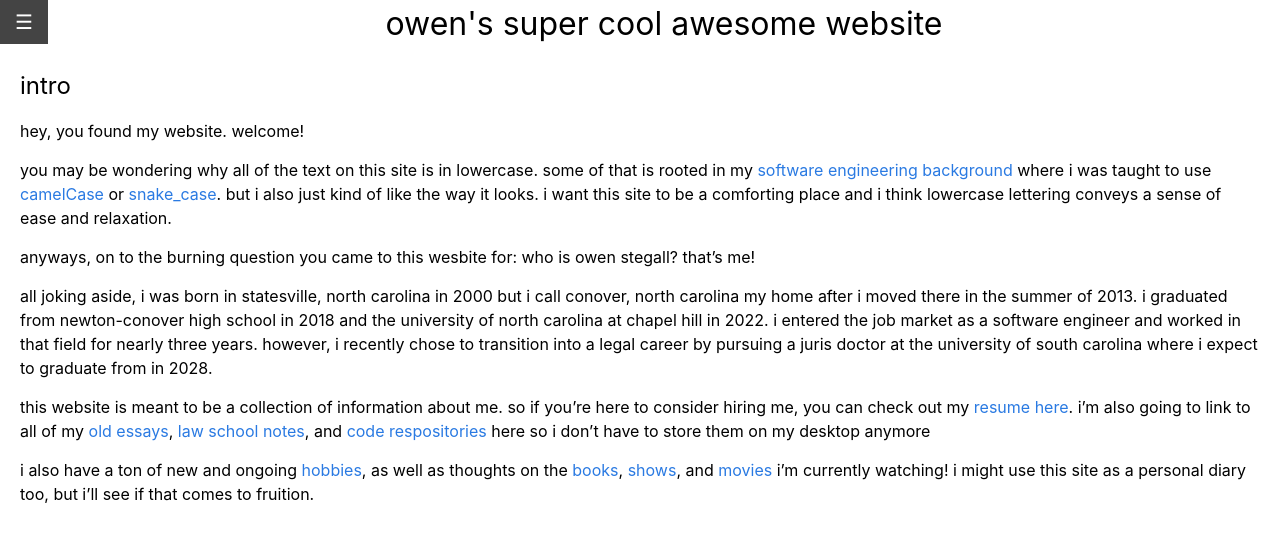
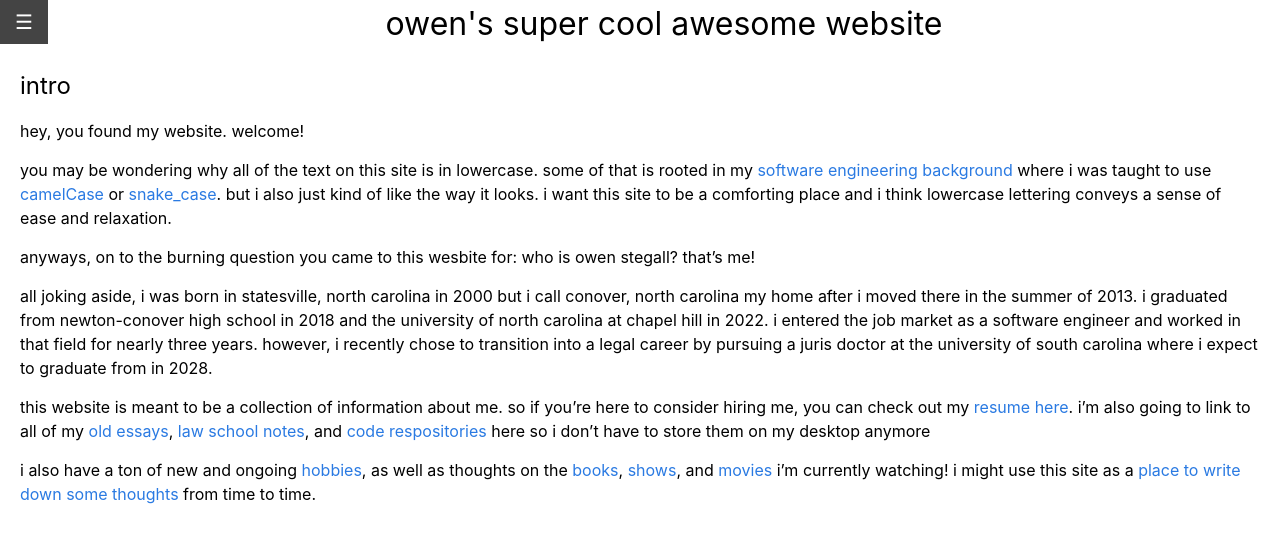
Before and after one commit to omstegall/owen-stegall, a Jekyll site: the page built from pages/intro.markdown, in a window 1280 px wide. Shown: the top 543 px of the page. Built offline with Jekyll 4.4.1, drawn with Linux system fonts in a browser that asks for light colours.

Commit message:
this IS how absolute pathing works. waow

```diff
--- a/pages/blogs.markdown
+++ b/pages/blogs.markdown
@@ -14,4 +14,4 @@ so this space will just be an area for me to jot down notes that are bouncing ar
 
 - [03-31-2026][03-31-2026]
 
-[03-31-2026]: /owen-stegall/blogs/03-31-26
+[03-31-2026]: /owen-stegall/pages/blogs/03-31-26
--- a/pages/intro.markdown
+++ b/pages/intro.markdown
@@ -18,15 +18,16 @@ all joking aside, i was born in statesville, north carolina in 2000 but i call c
 
 this website is meant to be a collection of information about me. so if you're here to consider hiring me, you can check out my [resume here][resume]. i'm also going to link to all of my [old essays][old-essays], [law school notes][law-school-notes], and [code respositories][code] here so i don't have to store them on my desktop anymore
 
-i also have a ton of new and ongoing [hobbies][current-hobbies], as well as thoughts on the [books][current-books], [shows][current-tv-shows], and [movies][current-movies] i'm currently watching! i might use this site as a personal diary too, but i'll see if that comes to fruition.
+i also have a ton of new and ongoing [hobbies][current-hobbies], as well as thoughts on the [books][current-books], [shows][current-tv-shows], and [movies][current-movies] i'm currently watching! i might use this site as a [place to write down some thoughts][blogs] from time to time.
 
-[resume]: /owen-stegall/resume
+[resume]: /owen-stegall/pages/resume
 [camelCase-info]: https://en.wikipedia.org/wiki/Camel_case
 [snake_case-info]: https://en.wikipedia.org/wiki/Snake_case
-[code]: /owen-stegall/code
-[old-essays]: /owen-stegall/essays
-[law-school-notes]: /owen-stegall/notes
-[current-hobbies]: /owen-stegall/hobbies
-[current-books]: /owen-stegall/books
-[current-movies]: /owen-stegall/movies
-[current-tv-shows]: //owen-stegall/tv
+[code]: /owen-stegall/pages/code
+[old-essays]: /owen-stegall/pages/essays
+[law-school-notes]: /owen-stegall/pages/notes
+[current-hobbies]: /owen-stegall/pages/hobbies
+[current-books]: /owen-stegall/pages/books
+[current-movies]: /owen-stegall/pages/movies
+[current-tv-shows]: /owen-stegall/pages/tv
+[blogs]: /owen-stegall/pages/blogs
--- a/pages/movies.markdown
+++ b/pages/movies.markdown
@@ -8,4 +8,4 @@ title: "movies"
 
 #### [april 2026][04-26]
 
-[04-26]: /owen-stegall/movies/04-26
+[04-26]: /owen-stegall/pages/movies/04-26
--- a/pages/resume.markdown
+++ b/pages/resume.markdown
@@ -76,4 +76,4 @@ title: "resume"
 - learning electric guitar and re-learning saxophone
 - playing recreational soccer
 
-[current-hobbies]: hobbies
+[current-hobbies]: owen-stegall/pages/hobbies
```
Also changed, not shown: _data/navigation.yaml (+11 -11 lines), pages/index.markdown (+9 -9 lines).
